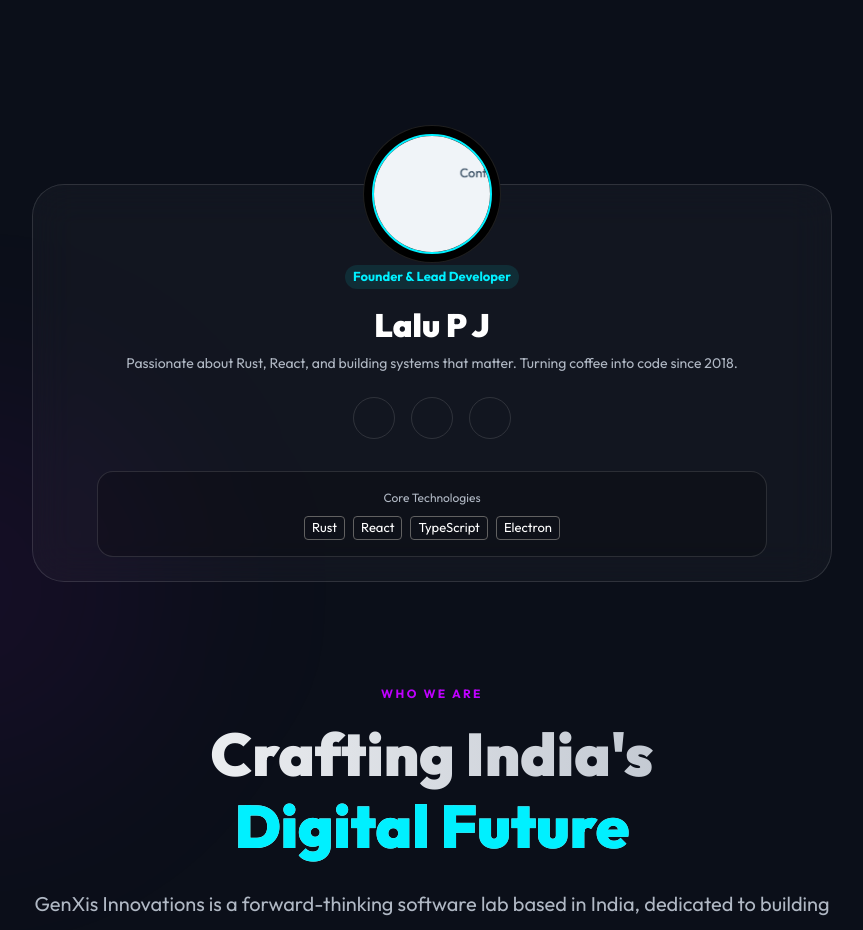
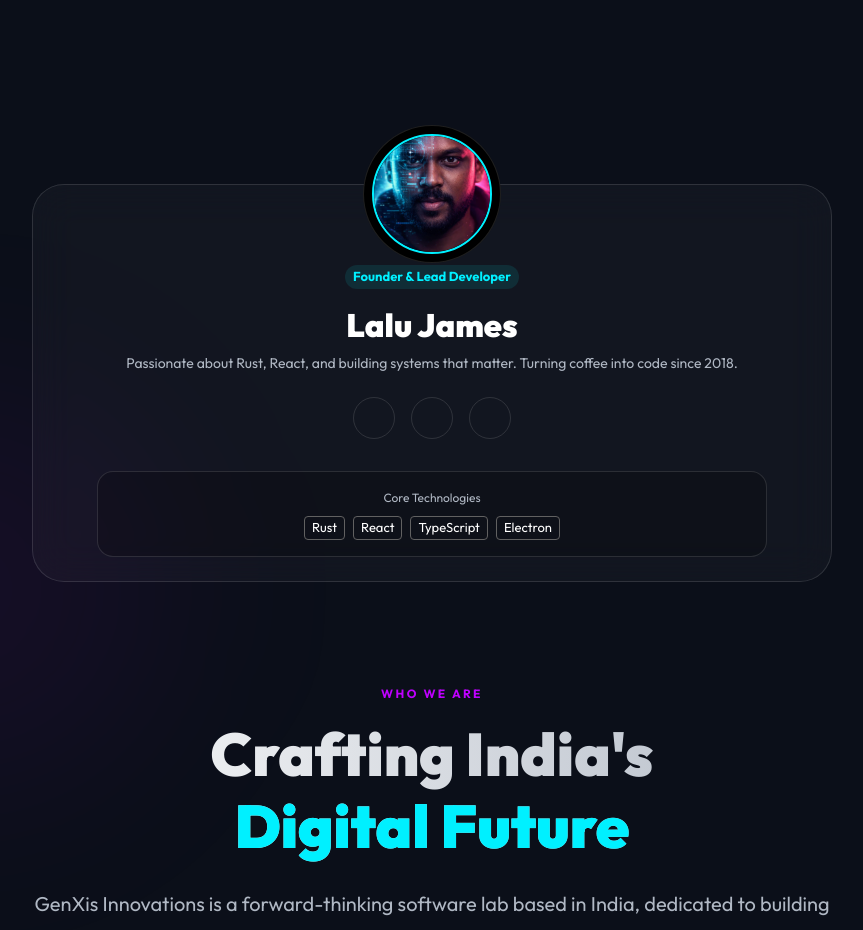
Before and after one commit to lalupj07/genxisinnovation, a React (Vite) app: page / in a window 1280 px wide. Shown: the part 1840-2770 px from the top of the page, without its empty margins (208-1071 px from the left). Built offline with nearby package versions, Linux system fonts and the light colour scheme; some icons are missing.

Commit message:
Update founder name and profile image

```diff
--- a/src/components/Sections/About.tsx
+++ b/src/components/Sections/About.tsx
@@ -54,7 +54,7 @@ const About = () => {
                                 border: `1px solid ${theme.palette.divider}`
                             }}>
                                 <Avatar
-                                    src="/images/founder_profile.png"
+                                    src="/images/lalu_james.jpg"
                                     sx={{ width: 120, height: 120, border: `2px solid ${theme.palette.primary.main}` }}
                                 />
                             </Box>
@@ -70,7 +70,7 @@ const About = () => {
                                         fontWeight: 600
                                     }}
                                 />
-                                <Typography variant="h4" sx={{ fontWeight: 800, mb: 1 }}>Lalu P J</Typography>
+                                <Typography variant="h4" sx={{ fontWeight: 800, mb: 1 }}>Lalu James</Typography>
                                 <Typography variant="body2" sx={{ color: 'text.secondary', mb: 3 }}>
                                     Passionate about Rust, React, and building systems that matter. Turning coffee into code since 2018.
                                 </Typography>
```
Also changed, not shown: public/images/lalu_james.jpg (added).
